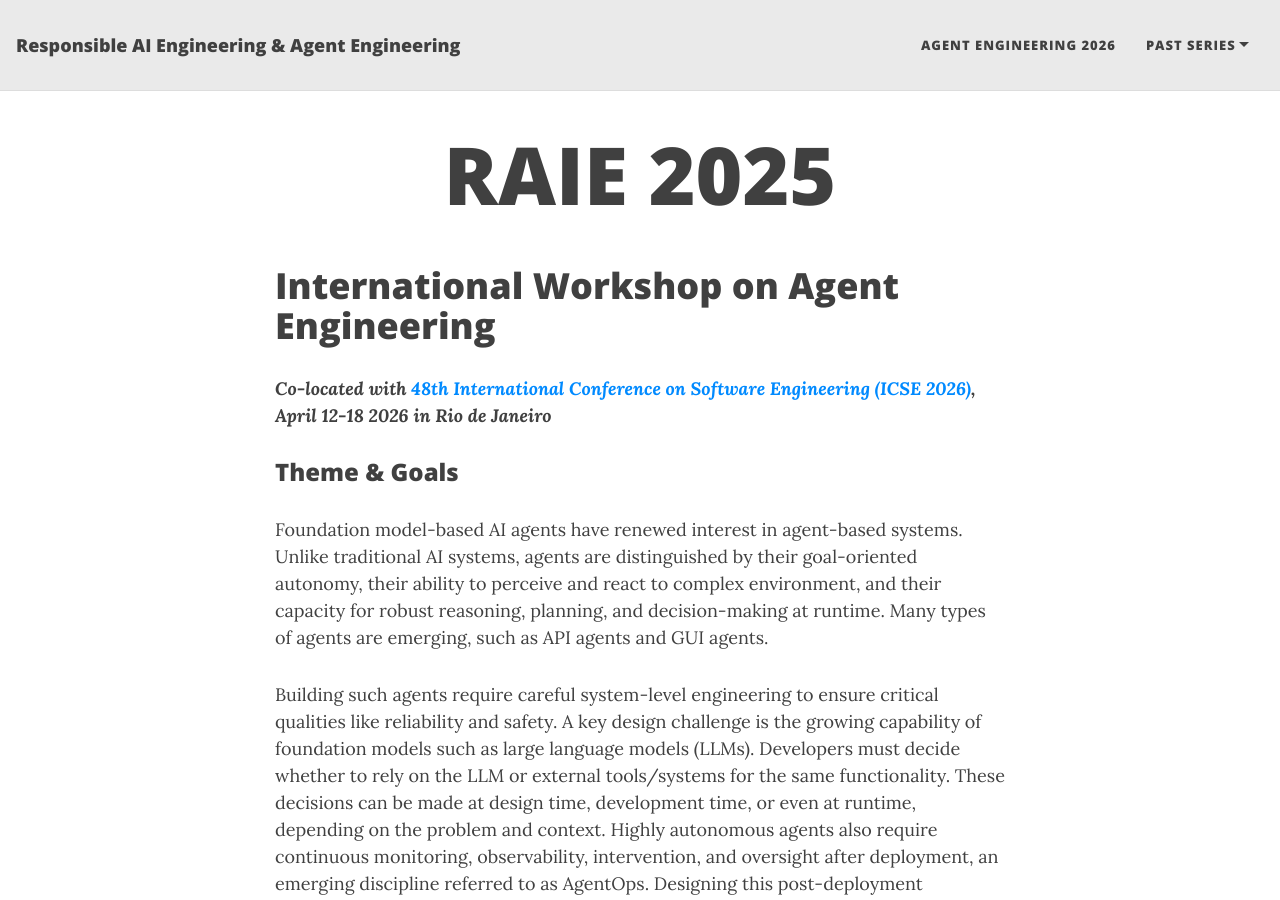
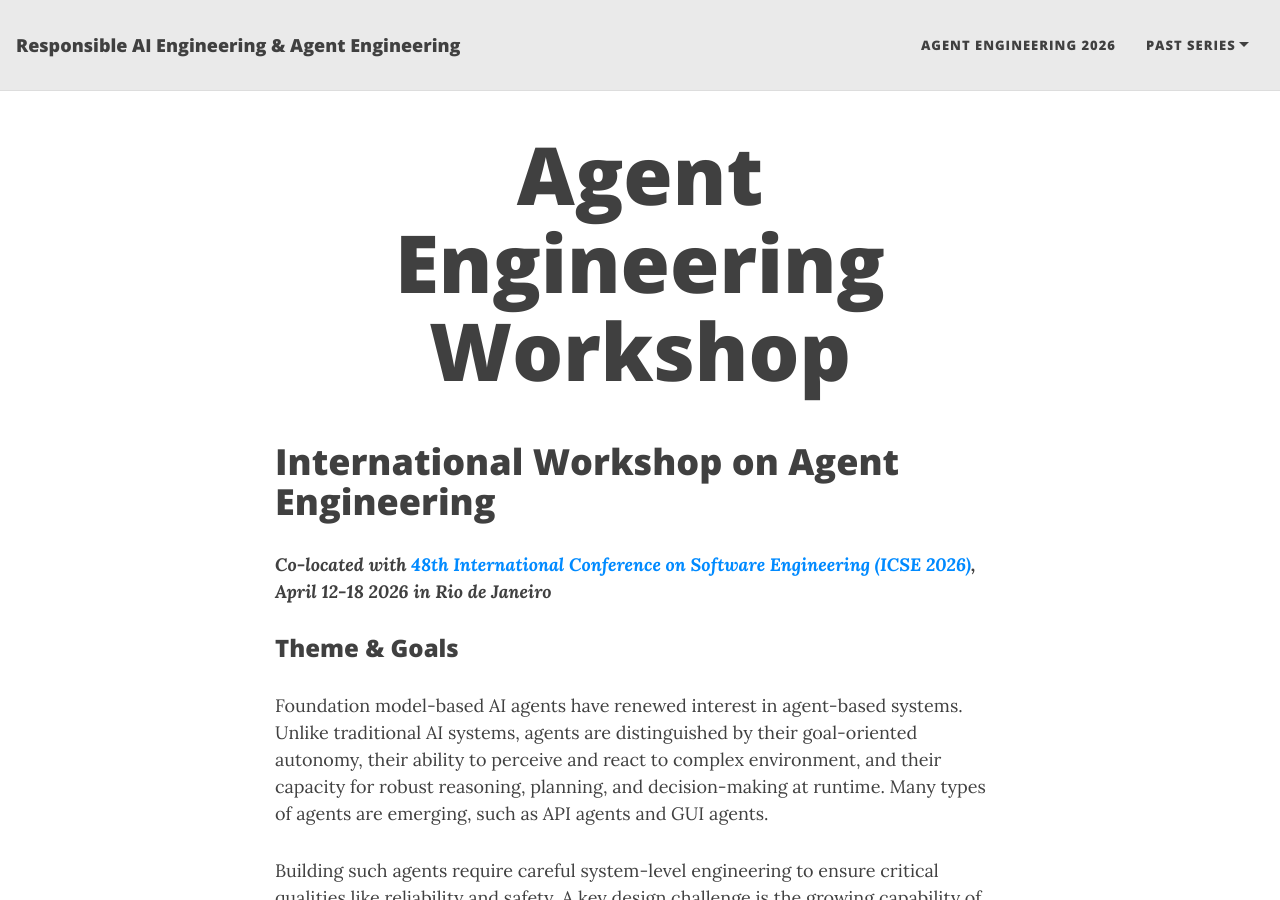
Before and after one commit to RAIEngineering/AIEng-Series, a Jekyll site: the page built from AgentEng26.md, in a window 1280 px wide and 900 px high. Built offline with Jekyll 4.4.1, drawn with Linux system fonts in a browser that asks for light colours; nearby versions of some CDN libraries.

Commit message:
Update AgentEng26.md

```diff
--- a/AgentEng26.md
+++ b/AgentEng26.md
@@ -1,6 +1,6 @@
 ---
 layout: page
-title: RAIE 2025
+title: Agent Engineering Workshop
 ---
 
 <!-- <p><img src="/img/pierrebourque.jpg" width="200" /><a href="https://profs.etsmtl.ca/pbourque">Pierre Bourque</a> - ing., Ph.D.</p> -->
```
